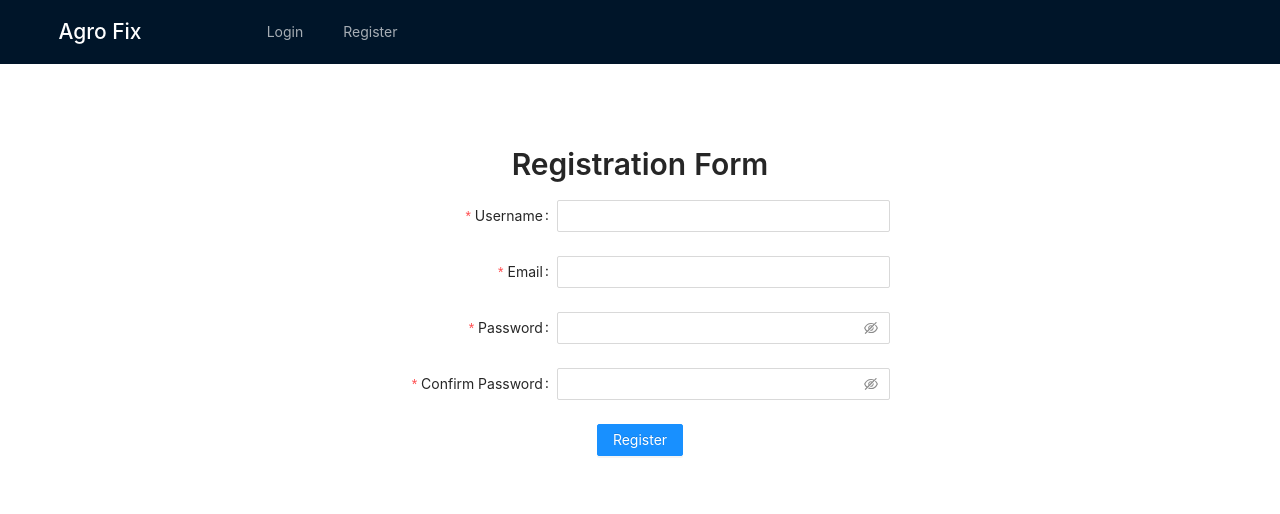
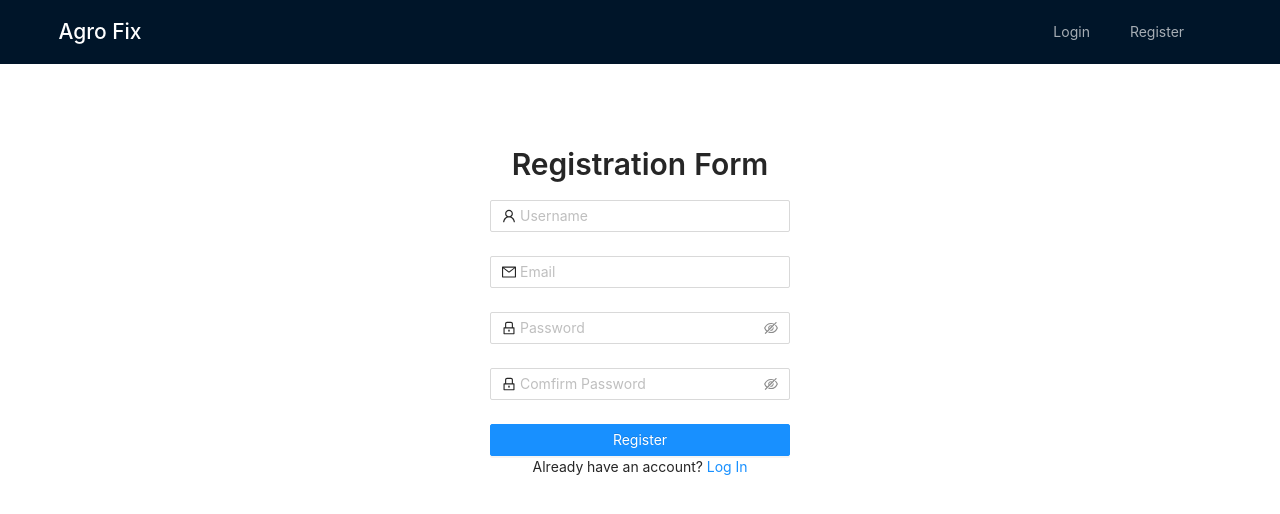
Before and after one commit to BuildForSDGCohort2/Team-236-Group-A-frontend, a React (Create React App) app: page /register in a window 1280 px wide. Shown: the top 514 px of the page. Built offline with nearby package versions, Linux system fonts and the light colour scheme.

Commit message:
cleaned up the forms and and added protected routes and redirects

```diff
--- a/src/App.css
+++ b/src/App.css
@@ -6,9 +6,8 @@
 
 .container {
   max-width: 90%;
-  margin:0 auto;
+  margin: 0 auto;
 }
-
 
 /* Header */
 .title {
@@ -20,14 +19,16 @@
   color: #fff;
 }
 
-
-
 /*  FORM */
 .login-form-button {
   width: 100%;
 }
 
+.register-form-button {
+  width: 100%;
+}
+
 #form {
-  max-width: 500px;
+  max-width: 300px;
   margin: 5rem auto 0;
 }
--- a/src/App.js
+++ b/src/App.js
@@ -1,5 +1,5 @@
-import React from 'react';
-import { BrowserRouter as Router, Route, Switch, Link } from 'react-router-dom';
+import React, { useState } from 'react';
+import { BrowserRouter as Router, Route, Switch, Link} from 'react-router-dom';
 import { Layout, Menu, Row, Col } from 'antd';
 
 import './App.css';
@@ -7,15 +7,26 @@ import './App.css';
 import Home from './components/Home';
 import Login from './components/Login';
 import Register from './components/Register';
-
+import Protected from './components/Protected';
 
 
 
 const { Header } = Layout;
 
 
+
 function App() {
+const [auth, setAuth] = useState(false);
 
+
+const login = (history) => {
+  setAuth(true)
+  history.push("/")
+}
+
+const logout = (history) => {
+  setAuth(false)
+}
 
   return (
     <div className="App">
@@ -23,16 +34,27 @@ function App() {
 
         <Layout>
           <Header>
-            <Row>
-              <Col sm={4} xs={12}>
+            <Row justify="space-between" >
+              <Col sm={4} xs={10}>
                 <Link to="/">
                   <h2 className="logo">Agro Fix</h2>
                 </Link>
               </Col>
 
-              <Col sm={20} xs={12}>
-                <Menu theme="dark" mode="horizontal" flex="auto">
+              <Col sm={4} xs={10}>
 
+                {
+                  auth?
+                  (
+                    <Menu theme="dark" mode="horizontal" >
+                      <Menu.Item >
+                        <Link to="" onClick={logout} >Logout</Link>
+                      </Menu.Item>
+                    </Menu>
+                  )
+                  :
+                  (
+                    <Menu theme="dark" mode="horizontal" >
                       <Menu.Item >
                         <Link to='/login'> Login </Link>
                       </Menu.Item>
@@ -40,17 +62,19 @@ function App() {
                       <Menu.Item>
                         <Link to="/register"> Register </Link>
                       </Menu.Item>
+                    </Menu>
+                  )
+                }
 
-                </Menu>
               </Col>
             </Row>
           </Header>
         </Layout>
 
         <Switch>
-          <Route path='/'  component={ Home } exact />
-          <Route path='/login'  component={ Login } exact />
-          <Route path='/register'  component={ Register } exact />
+          <Protected path='/' auth={auth}  Component={ Home } exact />
+          <Route path='/login'  render={ () => <Login login={login} /> } exact />
+          <Route path='/register'  render={(props) => <Register {...props} /> } exact />
         </Switch>
 
       </Router>
--- a/src/components/Home.jsx
+++ b/src/components/Home.jsx
@@ -1,12 +1,14 @@
 import React from "react";
 
 
+
 function Home() {
+
   return (
-    <div>
-      <h1>Welcome to the home page</h1>
-    </div>
-  );
+      <div>
+        <h1>Welcome to Home Page</h1>
+      </div>
+    )
 }
 
 export default Home;
--- a/src/components/Login.jsx
+++ b/src/components/Login.jsx
@@ -1,15 +1,19 @@
 import React from "react";
 import { Form, Input, Button, Typography } from 'antd';
 import { UserOutlined, LockOutlined } from '@ant-design/icons';
+import { useHistory } from "react-router-dom"
+
+
 
 
 const { Title } = Typography;
 
-function Login() {
+function Login(props) {
+  const history = useHistory()
 
-
-    const onFinish = values => {
-        console.log('Received values of form: ', values);
+    const onFinish = (values) => {
+      console.log('Received values of form: ', values);
+      props.login(history);
     };
 
   return (
@@ -35,7 +39,7 @@ function Login() {
         >
           <Input
             prefix={<UserOutlined className="site-form-item-icon" />}
-            placeholder="Username"
+            placeholder="Username Or Email"
           />
         </Form.Item>
 
--- /dev/null
+++ b/src/components/Protected.jsx
@@ -0,0 +1,14 @@
+import React from 'react';
+import { Route, Redirect } from "react-router-dom";
+
+
+function Protected({Component, auth, ...rest}) {
+
+    return (
+        <Route {...rest}  render={(props) => (
+           auth? <Component { ...props } /> : <Redirect to="/login" />
+        )} />
+    )
+}
+
+export default Protected
--- a/src/components/Register.jsx
+++ b/src/components/Register.jsx
@@ -1,42 +1,37 @@
 import React from 'react';
 import { Form, Input, Typography, Button } from 'antd';
+import { UserOutlined, LockOutlined, MailOutlined } from '@ant-design/icons';
+
 
 const { Title } = Typography;
 
-export default function Register() {
+export default function Register(props) {
 
-    const formItemLayout = {
-        labelCol: {
-          xs: { span: 24 },
-          sm: { span: 8 },
-        },
-        wrapperCol: {
-          xs: { span: 24 },
-          sm: { span: 16 },
-        },
-      };
-
-      const onFinish = values => {
+    const onFinish = (values) => {
         console.log('Received values of form: ', values);
-      };
+        props.history.push("/login")
+    };
 
 
     return (
         <div className="container">
-            <Form {...formItemLayout} name="form" onFinish={onFinish} >
+            <Form name="form" onFinish={onFinish} >
                 <Title level={2} > Registration Form </Title>
 
-                <Form.Item name="username" label="Username" rules={[
+                <Form.Item name="username"  rules={[
                     {
                         required: true,
                         messgae: "Please Enter a Username"
                     }
                 ]}
                 >
-                    <Input />
+                    <Input
+                        prefix={ <UserOutlined /> }
+                        placeholder="Username"
+                    />
                 </Form.Item>
 
-                <Form.Item name="email" label="Email"  rules={[
+                <Form.Item name="email"  rules={[
                     {
                         type: 'email',
                         message: 'The input is not valid E-mail!',
@@ -47,12 +42,14 @@ export default function Register() {
                     },
                 ]}
                 >
-                    <Input />
+                    <Input
+                        prefix={ <MailOutlined /> }
+                        placeholder="Email"
+                    />
                 </Form.Item>
 
                 <Form.Item
                     name="password"
-                    label="Password"
                     rules={[
                         {
                             required: true,
@@ -60,11 +57,13 @@ export default function Register() {
                         }
                     ]}
                 >
-                    <Input.Password />
+                    <Input.Password
+                        prefix={ <LockOutlined /> }
+                        placeholder="Password"
+                    />
                 </Form.Item>
 
                 <Form.Item name="confirm"
-                    label="Confirm Password"
                     dependencies={['password']}
                     rules={[
                         {
@@ -81,13 +80,16 @@ export default function Register() {
                         }),
                     ]}
                 >
-                    <Input.Password />
+                    <Input.Password
+                        prefix={ <LockOutlined /> }
+                        placeholder="Comfirm Password"
+                    />
                 </Form.Item>
 
-
-                <Button type="primary" htmlType="submit"> Register </Button>
+                <Button type="primary" htmlType="submit" className="register-form-button" > Register </Button>
+                Already have an account? <a href="/login">Log In</a>
 
             </Form>
         </div>
-    )
+    );
 }
```
Also changed, not shown: 1 other file (tests, documents, lock files or other folders). Lines whose indentation alone changed are shown as unchanged.
